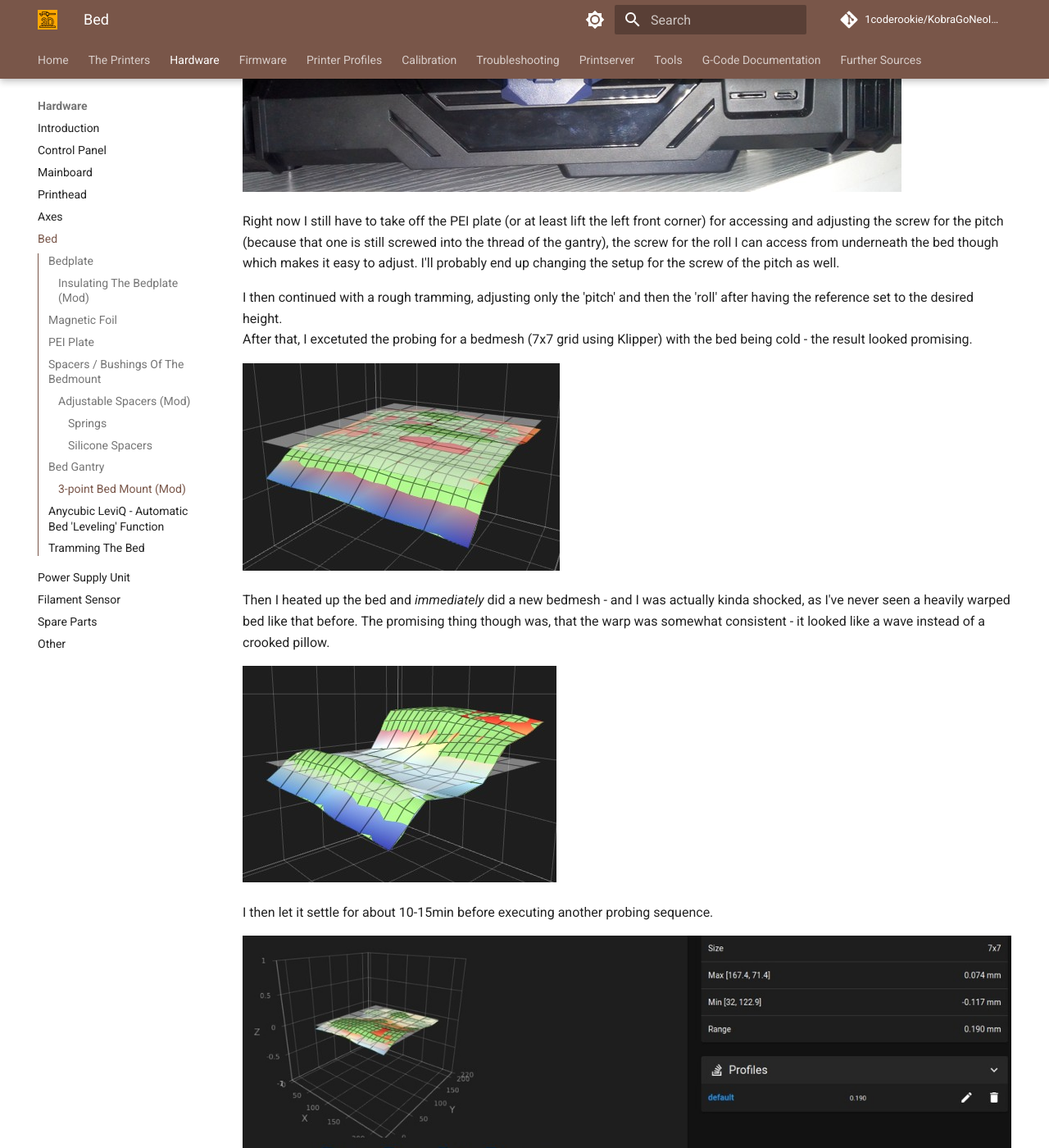
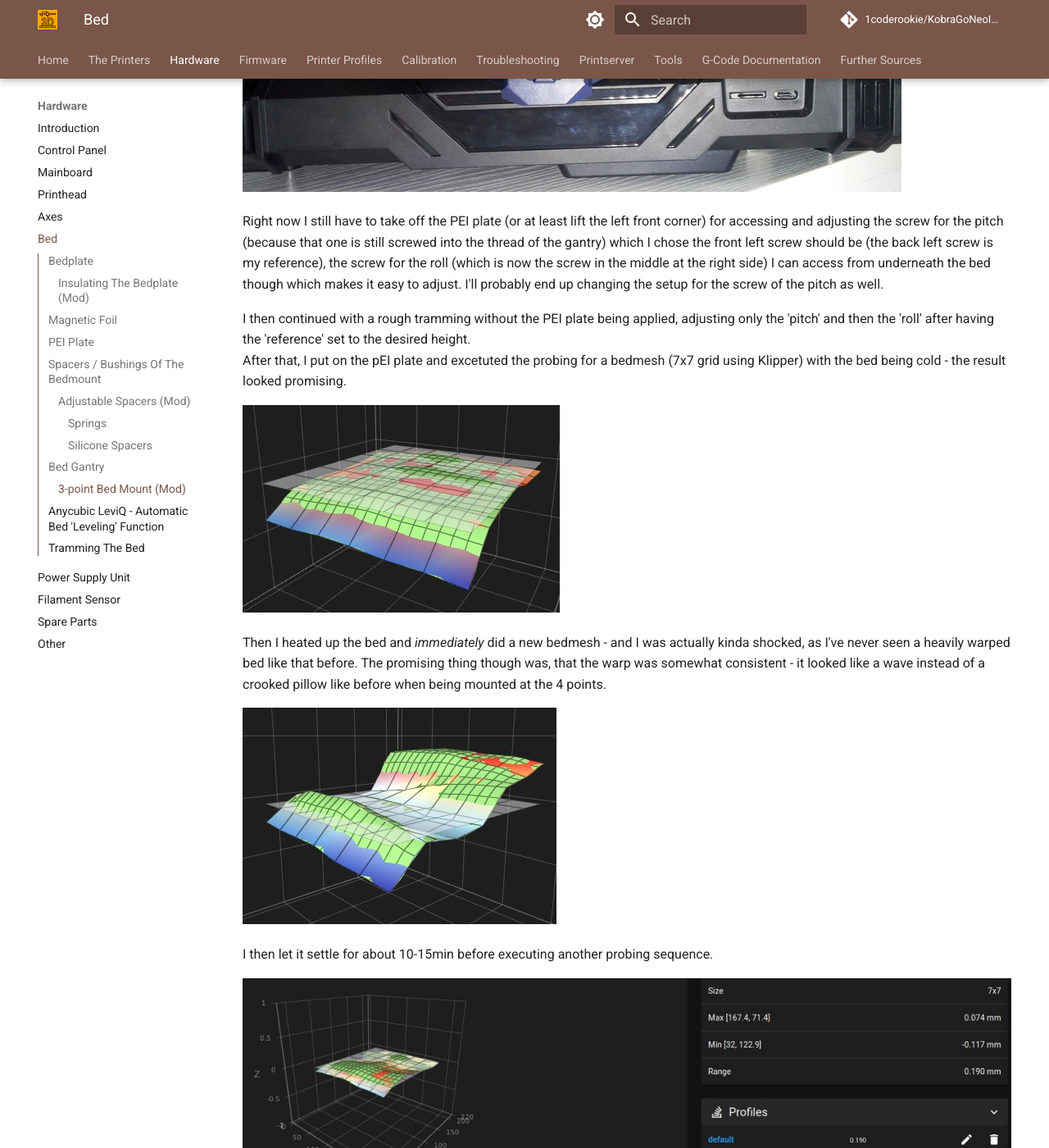
Before and after one commit to 1coderookie/KobraGoNeoInsights, an MkDocs documentation site: the page built from docs/hardware/bed.md, in a window 1280 px wide and 1400 px high, scrolled down 13483 px. Shown: the whole window at 82% size. Built offline with MkDocs 1.6.1 and Material for MkDocs 9.7.7, drawn with Linux system fonts in a browser that asks for light colours; comment, search, counter and statistics services are not loaded; some of the changed text lies outside the part shown.

Commit message:
Update bed.md

```diff
--- a/docs/hardware/bed.md
+++ b/docs/hardware/bed.md
@@ -18,7 +18,7 @@ Anycubic states in the official specs that the *size* is 220x220mm as well - whi
 The temperature of the bed should reach about ≤230°F/110°C maximum and therefore it's possible to successfully print e.g. ABS, PETG and TPU (by using a housing though) besides PLA.
 However, it seems to be advisable to not exceed 80° bedtemp if possible, as everything above is said to be a critical temperature for the glue of the magnetic foil.
 
-Both printers offer a 25-point automatic bed leveling which is called ["Anycubic LeviQ"](#anycubic-leviq).
+Both printers offer a 25-point automatic bed leveling which is called ["Anycubic LeviQ"](#anycubic-leviq-automatic-bed-leveling-function).
 
 In the following I'll go into the details of each part of the whole bed construction.
 
@@ -62,7 +62,7 @@ The thermistor is a 100k NTC type which is soldered onto the PCB. According to t
 
 ??? tip "Execute PID Tuning For The Bed"
 
-    To make sure the heating algorithm can work as expected and keeps the fluctuation of the temperature as low as possible, execute a PID tuning. You can find information about how to do that in the section ["PID Tuning"](calibration.md#pid-tuning).
+    To make sure the heating algorithm can work as expected and keeps the fluctuation of the temperature as low as possible, execute a PID tuning for the bed. You can find information about how to do that in the section ["PID Tuning"](../calibration.md#pid-tuning).
 
 ---
 
@@ -287,14 +287,14 @@ This is how it looks like in total from the front. I took the picture with the c
 
 ![Construction frontview full](../assets/images/bed_frontview-complete_tilted_web.jpg)
 
-Right now I still have to take off the PEI plate (or at least lift the left front corner) for accessing and adjusting the screw for the pitch (because that one is still screwed into the thread of the gantry), the screw for the roll I can access from underneath the bed though which makes it easy to adjust. I'll probably end up changing the setup for the screw of the pitch as well.
+Right now I still have to take off the PEI plate (or at least lift the left front corner) for accessing and adjusting the screw for the pitch (because that one is still screwed into the thread of the gantry) which I chose the front left screw should be (the back left screw is my reference), the screw for the roll (which is now the screw in the middle at the right side) I can access from underneath the bed though which makes it easy to adjust. I'll probably end up changing the setup for the screw of the pitch as well.
 
-I then continued with a rough tramming, adjusting only the 'pitch' and then the 'roll' after having the reference set to the desired height.
-After that, I excetuted the probing for a bedmesh (7x7 grid using Klipper) with the bed being cold - the result looked promising.
+I then continued with a rough tramming without the PEI plate being applied, adjusting only the 'pitch' and then the 'roll' after having the 'reference' set to the desired height.
+After that, I put on the pEI plate and excetuted the probing for a bedmesh (7x7 grid using Klipper) with the bed being cold - the result looked promising.
 
 ![Bedmesh 3point cold](../assets/images/bedmesh_3pt_cold_web.jpg)
 
-Then I heated up the bed and *immediately* did a new bedmesh - and I was actually kinda shocked, as I've never seen a heavily warped bed like that before. The promising thing though was, that the warp was somewhat consistent - it looked like a wave instead of a crooked pillow.
+Then I heated up the bed and *immediately* did a new bedmesh - and I was actually kinda shocked, as I've never seen a heavily warped bed like that before. The promising thing though was, that the warp was somewhat consistent - it looked like a wave instead of a crooked pillow like before when being mounted at the 4 points.
 
 ![Bedmesh 3point just heated up](../assets/images/bedmesh_3pt_just-heated-up_web.jpg)
 
@@ -302,10 +302,10 @@ I then let it settle for about 10-15min before executing another probing sequenc
 
 ![Bedmesh 3point settled](../assets/images/bedmesh_3pt_settled_web.jpg)
 
-As you can see, there is still some room for finetuning, like lowering the front by adjusting the pitch and adding some Kapton tape to certain spots as well for getting the bed as lat as possible overall, but as I was too lazy at that point and had stuff to print, I didn't do that at that point.
+As you can see, there is still some room for finetuning, like lowering the front by adjusting the pitch and adding some Kapton tape to certain spots as well for getting the bed as flat as possible overall, but as I was too lazy at that point and had stuff to print, I didn't do it then.
 
 Conclusion: so, will I do this mod at my second Neo as well and can I recommend it? Yes, absolutely.
-I might try to get a gantry from the aftermarket which already offers the option for this kind of 3 point mounting system and which is (hopefully) more rigid overall though, as the whole gantry itself really appears pretty flimsy to me. I'm not sure about that yet though, as I like to tinker and modify it with spending the less money I can - but if I'll end up buying such a gantry, I'll add pictures here.
+I might try to get a gantry from the aftermarket which already offers the option for this kind of 3 point mounting system and which is (hopefully) more rigid overall though, as the whole gantry itself really appears pretty flimsy to me. I'm not sure about that yet though, as I like to tinker and modify it with spending the less money I can - but if I'll end up buying such a gantry, I'll add pictures here and let you know how it went.
 
 
 ---
```
Also changed, not shown: other parts of docs/hardware/bed.md (+1 -1 lines).
